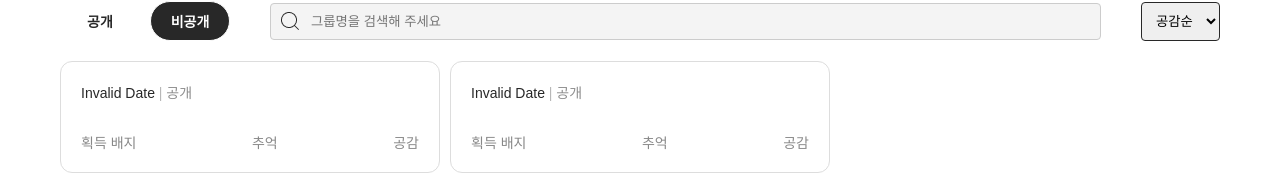
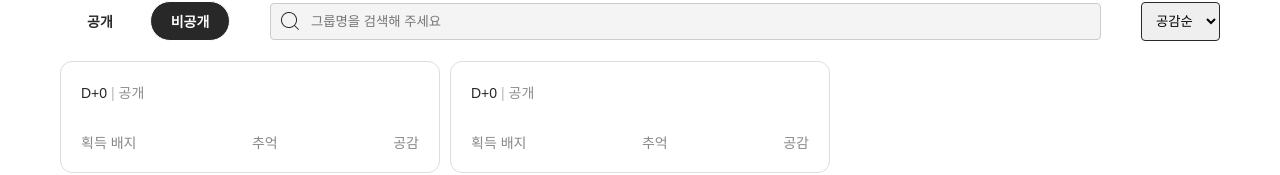
Before and after one commit to chaelin12/Codeit, a React (Create React App) app in the folder frontend/: page /privateGroup in a window 1280 px wide. Shown: the part 105-280 px from the top of the page. Built offline with nearby package versions, Linux system fonts and the light colour scheme; a web font is replaced by a local one.

Commit message:
하는중

```diff
--- a/frontend/src/components/GroupCard.css
+++ b/frontend/src/components/GroupCard.css
@@ -17,6 +17,7 @@
   width: 50px;
   height: 50px;
   border-radius: 50%;
+  align-items: center;
   object-fit: cover;
   margin-right: 15px;
 }
--- a/frontend/src/components/GroupCard.js
+++ b/frontend/src/components/GroupCard.js
@@ -1,43 +1,22 @@
-import React from "react";
+import React, { useEffect, useState } from "react";
 import "./GroupCard.css";
 
 function GroupCard({
   name,
   imageUrl,
-  isPublic,
   likeCount,
   badgeCount,
   postCount,
   createdAt,
   introduction,
 }) {
-  const formatDate = (dateString) => {
-    if (!dateString) {
-      console.error("startDate is not provided or is invalid.");
-      return "Invalid Date";
-    }
+  const [daysPassed, setDaysPassed] = useState(0);
 
-    // Date 객체로 변환
-    const date = new Date(dateString);
-
-    // 유효한 날짜인지 확인
-    if (isNaN(date.getTime())) {
-      console.error("Invalid date:", dateString);
-      return "Invalid Date";
-    }
-
-    // "YYYY-MM-DD" 형식으로 변환
-    const year = date.getFullYear();
-    const month = String(date.getMonth() + 1).padStart(2, "0");
-    const day = String(date.getDate()).padStart(2, "0");
-
-    return `${year}-${month}-${day}`;
-  };
-
-  const calculateDaysPassed = (createdAt) => {
+  // 계산 함수 정의
+  const calculateDaysPassed = () => {
     if (!createdAt) {
       console.error("createdAt is not provided or is invalid.");
-      return "Invalid Date";
+      return;
     }
 
     // Date 객체로 변환
@@ -46,19 +25,35 @@ function GroupCard({
     // 유효한 날짜인지 확인
     if (isNaN(start.getTime())) {
       console.error("Invalid createdAt date:", createdAt);
-      return "Invalid Date";
+      return;
     }
 
     // 현재 날짜와의 차이를 계산
     const now = new Date();
     const difference = Math.floor((now - start) / (1000 * 60 * 60 * 24));
 
-    // D+N 형식으로 반환
-    return `D+${difference}`;
+    // 상태 업데이트
+    setDaysPassed(difference);
   };
 
-  // 디버깅을 위해 startDate를 콘솔에 출력
-  console.log("startDate:", createdAt);
+  useEffect(() => {
+    calculateDaysPassed(); // 컴포넌트 마운트 시 초기 계산
+
+    // 다음 24시까지 남은 시간 계산
+    const now = new Date();
+    const nextMidnight = new Date();
+    nextMidnight.setHours(24, 0, 0, 0);
+    const timeUntilNextMidnight = nextMidnight - now;
+
+    // 다음 24시에 맞춰 날짜 차이 재계산
+    const intervalId = setTimeout(() => {
+      calculateDaysPassed(); // 초기 계산
+      setInterval(calculateDaysPassed, 1000 * 60 * 60 * 24); // 매일 계산
+    }, timeUntilNextMidnight);
+
+    // 컴포넌트 언마운트 시 interval 정리
+    return () => clearTimeout(intervalId);
+  }, [createdAt]);
 
   return (
     <div className="group-card">
@@ -68,7 +63,7 @@ function GroupCard({
         )}
         <div className="group-info">
           <div className="group-date">
-            <span className="date">{calculateDaysPassed(createdAt)}</span>
+            <span className="date">D+{daysPassed}</span>
             <span className="separator"> | </span>
             <span className="public">공개</span>
           </div>
--- a/frontend/src/pages/PublicGroup.js
+++ b/frontend/src/pages/PublicGroup.js
@@ -94,10 +94,10 @@ function PublicGroup() {
                 <GroupCard
                   key={group.id}
                   name={group.name}
-                  imageUrl={group.image}
+                  imageUrl={group.imageUrl}
                   isPublic={group.isPublic} // 올바른 값 전달
                   likeCount={group.likeCount}
-                  badgeCount={group.badgeCount}
+                  badgeCount={group.badges}
                   postCount={group.postCount}
                   createdAt={group.createdAt}
                   introduction={group.introduction}
```
